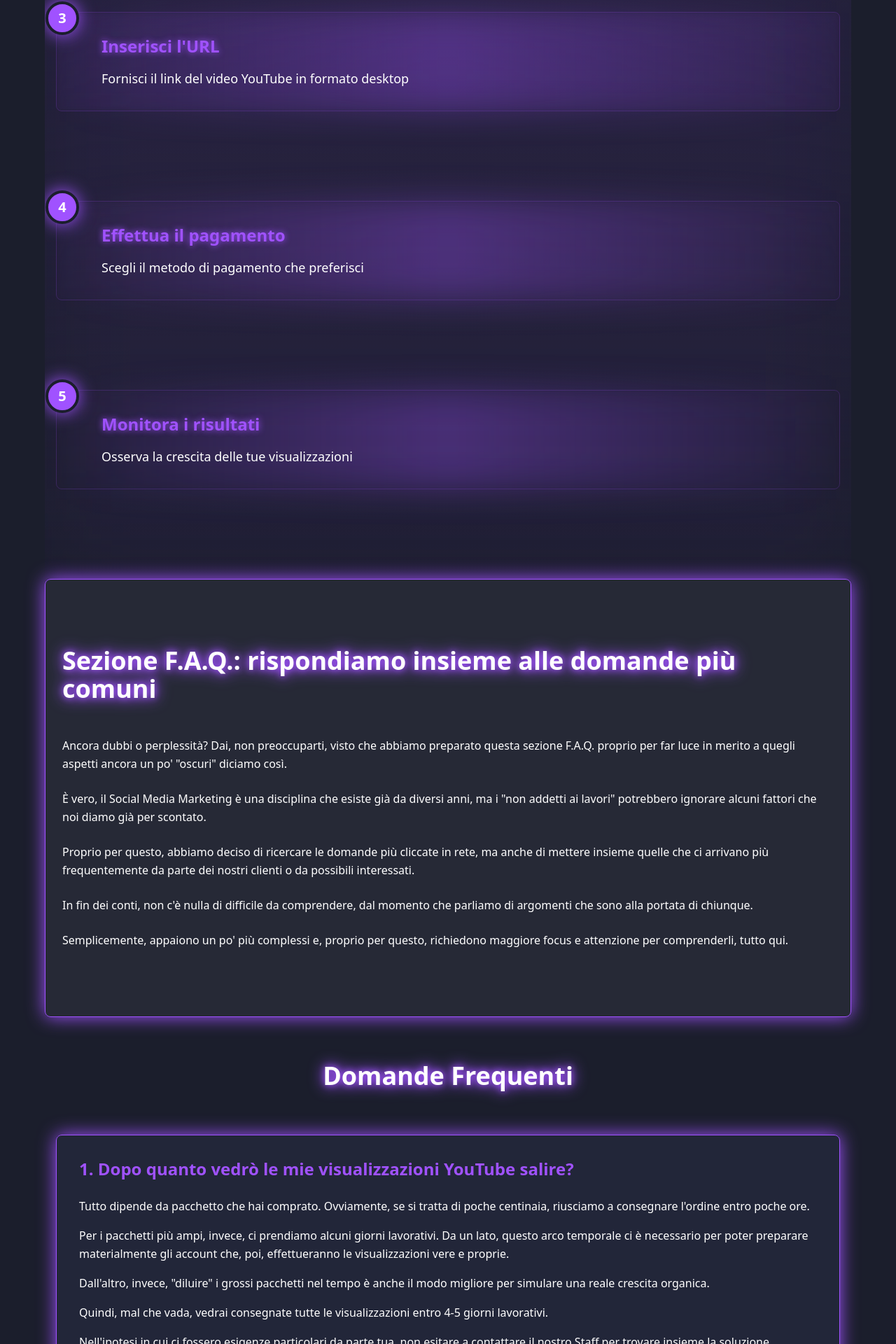
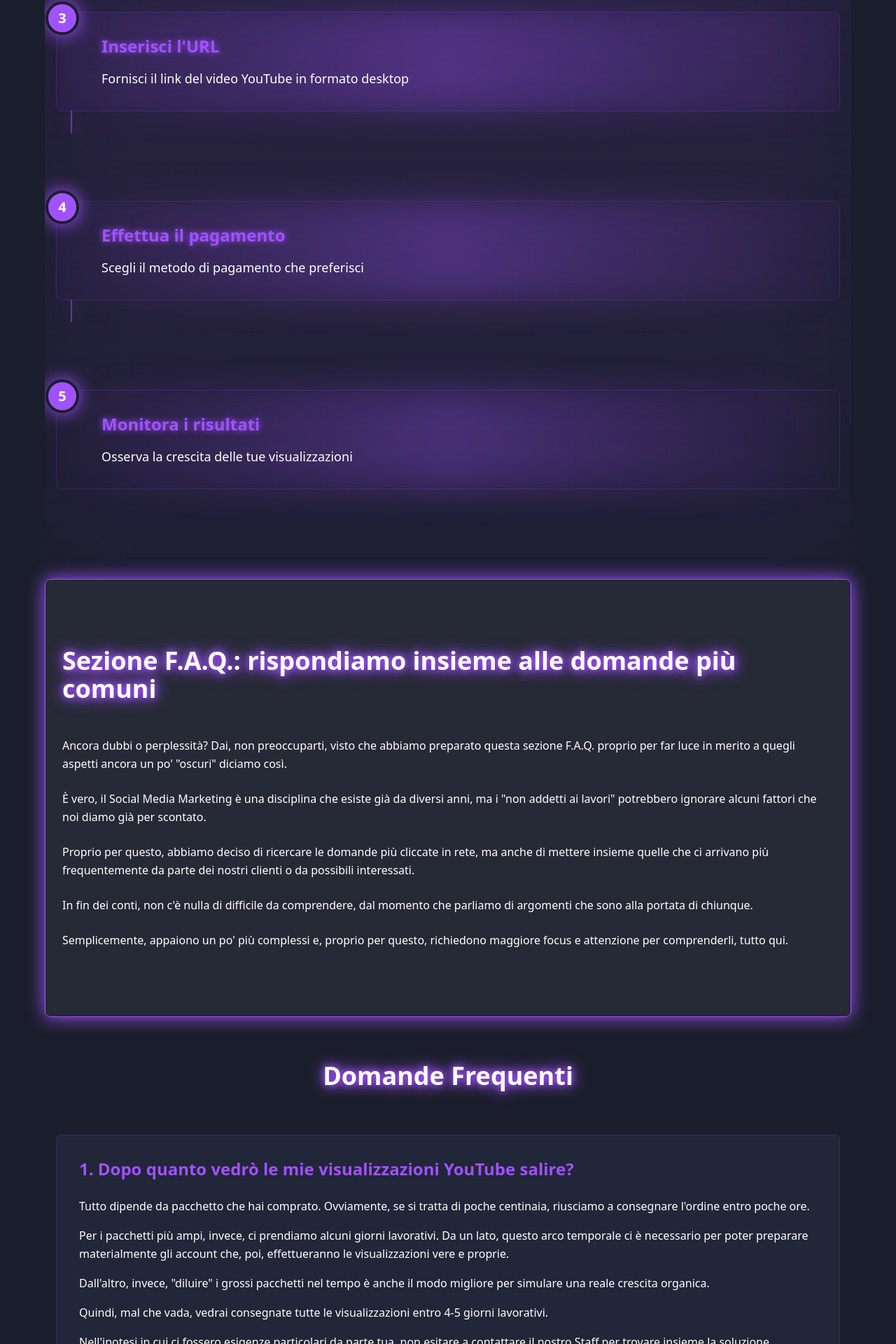
Before and after one commit to niangamadou888/glowyviews, a React (Vite) app: page / in a window 1280 px wide. Shown: the part 4487-6407 px from the top of the page at 70% size. Built offline with nearby package versions, Linux system fonts and the light colour scheme.

Commit message:
Add glow effects and separators
Implement glow effects on FAQ items and titles on mouse over. Add blue lines between steps in the "Come comprare Visualizzazioni YouTube italiane e reali" section to visually link the step numbers.
[skip gpt_engineer]

```diff
--- a/src/components/BuySteps.tsx
+++ b/src/components/BuySteps.tsx
@@ -75,8 +75,13 @@ const BuySteps = () => {
               whileInView={{ opacity: 1, y: 0 }}
               viewport={{ once: true }}
             >
+              {/* Connecting Lines */}
+              {index < steps.length - 1 && (
+                <div className="absolute left-[20px] bottom-[-32px] w-[2px] h-[32px] bg-primary/50 glow" />
+              )}
+
               {/* Step Number */}
-              <div className="absolute -left-4 -top-4 w-12 h-12 bg-primary rounded-full flex items-center justify-center text-xl font-bold border-4 border-background glow">
+              <div className="absolute -left-4 -top-4 w-12 h-12 bg-primary rounded-full flex items-center justify-center text-xl font-bold border-4 border-background glow z-10">
                 {index + 1}
               </div>
 
--- a/src/components/FAQ.tsx
+++ b/src/components/FAQ.tsx
@@ -120,16 +120,23 @@ const FAQ = () => {
 
   return (
     <section className="w-full max-w-6xl mx-auto px-4 py-16">
-      <h2 className="text-3xl md:text-4xl font-bold text-center mb-16 text-glow">
+      <h2 className="text-3xl md:text-4xl font-bold text-center mb-16 text-glow hover:animate-glow">
         Domande Frequenti
       </h2>
       <div className="space-y-12">
         {questions.map((question, index) => (
-          <div key={index} className="bg-secondary/50 rounded-lg p-8 backdrop-blur-sm border border-glow  border-primary/20">
-            <h3 className="text-2xl font-semibold mb-6 text-primary">{question.title}</h3>
+          <div
+            key={index}
+            className="bg-secondary/50 rounded-lg p-8 backdrop-blur-sm border border-primary/20
+              transition-all duration-300 hover:border-glow hover:shadow-[0_0_30px_rgba(147,51,234,0.3)]
+              group"
+          >
+            <h3 className="text-2xl font-semibold mb-6 text-primary group-hover:text-glow transition-all duration-300">
+              {question.title}
+            </h3>
             <div className="space-y-4">
               {question.content.map((paragraph, pIndex) => (
-                <p key={pIndex} className="text-muted-foreground leading-relaxed">
+                <p key={pIndex} className="text-muted-foreground leading-relaxed group-hover:text-white transition-all duration-300">
                   {paragraph}
                 </p>
               ))}
```
